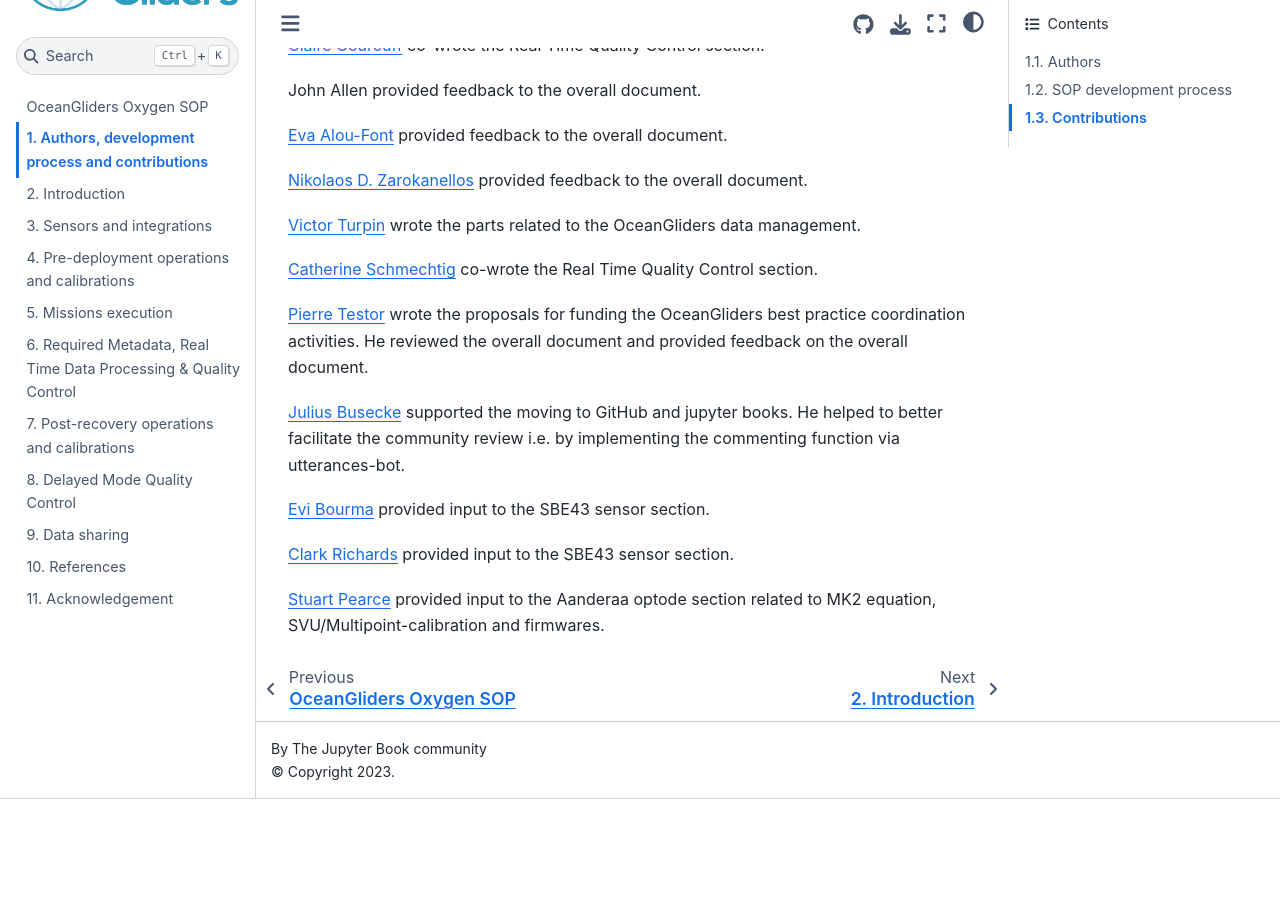
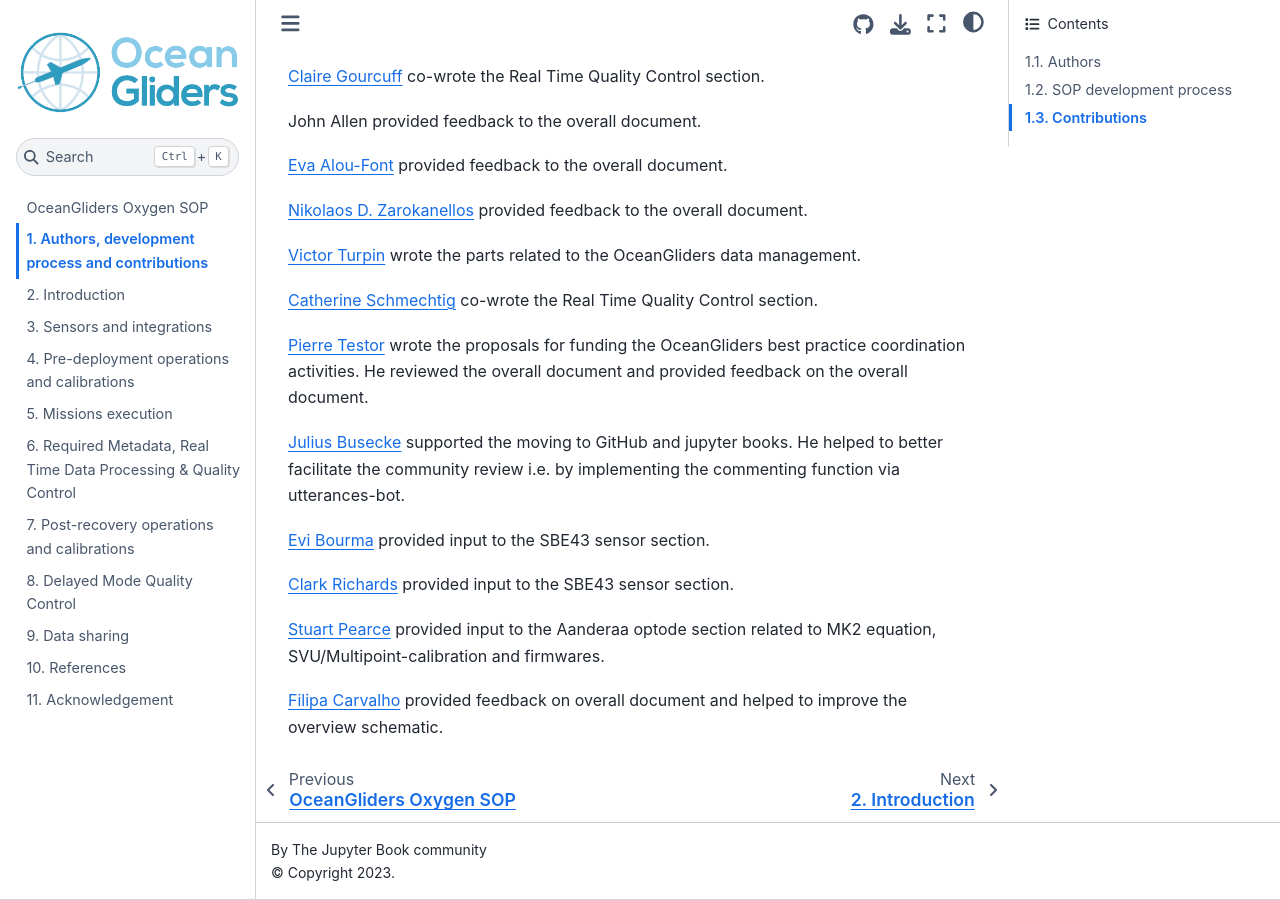
Before and after one commit to OceanGlidersCommunity/Oxygen_SOP, a Jupyter Book: the page built from sections/authors_SOP_development_process.md, in a window 1280 px wide and 900 px high, scrolled down 3528 px. Built offline with Jupyter Book 1.0.4 settings and Sphinx 7.4.7 and the Sphinx Book theme 1.1.4, drawn with Linux system fonts in a browser that asks for light colours; before the commit the page ends 4327 px from its top, so only the background shows below that; some of the changed text lies outside the part shown.

Commit message:
add Filipa Carvaho as co-author (#170)
* add Filipa Carvaho as co-author

@pipa85 is this fine for you?

* Update authors_SOP_development_process.md

* Update authors_SOP_development_process.md

* Update authors_SOP_development_process.md

```diff
--- a/sections/authors_SOP_development_process.md
+++ b/sections/authors_SOP_development_process.md
@@ -24,9 +24,9 @@
   2. [Evi Bourma](https://github.com/evibourma), *Hellenic Centre for Marine Research (HCMR)/Institute of Oceanography, Athens, Greece*
   1. [Clark Richards](https://github.com/richardsc), *Fisheries and Oceans Canada, Bedford Institute of Oceanography, Halifax, Canada*
   1. [Stuart Pearce](https://github.com/s-pearce), *Ocean Observatories Initiative, Endurance Array, Oregon State University, Oregon, USA*
+  1. [Filipa Carvalho](https://github.com/pipa85), *National Oceanography Centre, Southampton, UK*
 
 ## SOP development process
-
 1) Initial SOP was drafted by [Patricia López-García](https://github.com/patricialg), [Tom Hull](https://github.com/tomhull), [Soeren Thomsen](https://github.com/soerenthomsen) and [Johannes Hahn](https://github.com/hahn-johannes).
 
 2) Two expert sessions during OceanGliders Best Practice Workshop, May 11 - 25 2021.
@@ -40,10 +40,9 @@ Additional authors joined: [Bastien Y. Queste](https://github.com/bastienqueste)
 
 6) At the moment: 4 months community review on GitHub until 31 January 2022.
 
-7) Additional authors joined on GitHub during the community review: [Evi Bourma](https://github.com/evibourma), [Clark Richards](https://github.com/richardsc), [Stuart Pearce](https://github.com/s-pearce)
+7) Additional authors joined on GitHub during the community review: [Evi Bourma](https://github.com/evibourma), [Clark Richards](https://github.com/richardsc), [Stuart Pearce](https://github.com/s-pearce), [Filipa Carvalho](https://github.com/pipa85).
 
 ## Contributions
-
 [Patricia López-García](https://github.com/patricialg) drafted the initial document collating information from several SOPs, sensor manuals and articles.
 Main contribution to: Introduction section (producing Table 1 from information gathered from glider users and completing information for Clark electrodes sensors SBE 43/63), Pre-deployment operations and calibrations section (subsections Storage and cleaning and Pre-deployment calibrations), Post-recovery operations and calibrations section.
 She added some images to the document.
@@ -119,3 +118,5 @@ He reviewed the overall document and provided feedback on the overall document.
 [Clark Richards](https://github.com/richardsc) provided input to the SBE43 sensor section.
 
 [Stuart Pearce](https://github.com/s-pearce) provided input to the Aanderaa optode section related to MK2 equation, SVU/Multipoint-calibration and firmwares.
+
+[Filipa Carvalho](https://github.com/pipa85) provided feedback on overall document and helped to improve the overview schematic.
```
